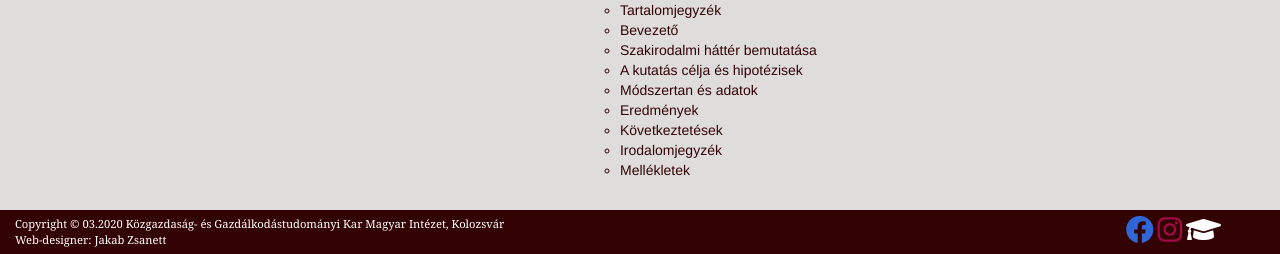
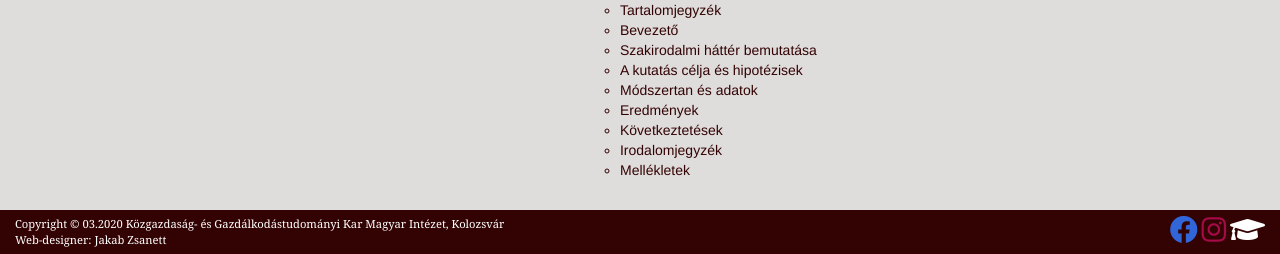
Before and after one commit to zsanett28/Thesis_presentation_for_students, a PHP site: page /Szakdolgozat.html in a window 1280 px wide. Shown: the part 834-1088 px from the top of the page. Run offline with PHP 8.4, Linux system fonts and the light colour scheme.

Commit message:
icons correct arrange

```diff
--- a/Fontos_datumok.html
+++ b/Fontos_datumok.html
@@ -123,11 +123,11 @@
 
     <footer class="container-fluid">
         <div class="row">
-            <div class="col-sm-10 footer-text">
+            <div class="col-sm-9 footer-text">
                 <p><a href="Kezdooldal.html">Copyright © 03.2020 Közgazdaság- és Gazdálkodástudományi Kar Magyar Intézet, Kolozsvár</a></p>
                 <p>Web-designer: Jakab Zsanett</p>
             </div>
-            <div class="col-sm-2 text-center footer-icons">
+            <div class="col-sm-3 footer-icons">
                 <a href="https://www.facebook.com/bbte.kozgaz/" target="_blank"><i class="fab fa-facebook fa-2x"></i></a>
                 <a href="https://www.instagram.com/bbte.kozgaz/" target="_blank"><i class="fab fa-instagram fa-2x"></i></a>
                 <a href="https://www.ubbcluj.ro/hu/" target="_blank"><i class="fas fa-graduation-cap fa-2x"></i></a>
--- a/Kapcsolat.html
+++ b/Kapcsolat.html
@@ -88,11 +88,11 @@
 
     <footer class="container-fluid">
         <div class="row">
-            <div class="col-sm-10 footer-text">
+            <div class="col-sm-9 footer-text">
                 <p><a href="Kezdooldal.html">Copyright © 03.2020 Közgazdaság- és Gazdálkodástudományi Kar Magyar Intézet, Kolozsvár</a></p>
                 <p>Web-designer: Jakab Zsanett</p>
             </div>
-            <div class="col-sm-2 text-center footer-icons">
+            <div class="col-sm-3 footer-icons">
                 <a href="https://www.facebook.com/bbte.kozgaz/" target="_blank"><i class="fab fa-facebook fa-2x"></i></a>
                 <a href="https://www.instagram.com/bbte.kozgaz/" target="_blank"><i class="fab fa-instagram fa-2x"></i></a>
                 <a href="https://www.ubbcluj.ro/hu/" target="_blank"><i class="fas fa-graduation-cap fa-2x"></i></a>
--- a/Kezdooldal.html
+++ b/Kezdooldal.html
@@ -106,11 +106,11 @@
 
     <footer class="container-fluid">
         <div class="row">
-            <div class="col-sm-10 footer-text">
+            <div class="col-sm-9 footer-text">
                 <p><a href="Kezdooldal.html">Copyright © 03.2020 Közgazdaság- és Gazdálkodástudományi Kar Magyar Intézet, Kolozsvár</a></p>
                 <p>Web-designer: Jakab Zsanett</p>
             </div>
-            <div class="col-sm-2 text-center footer-icons">
+            <div class="col-sm-3 footer-icons">
                 <a href="https://www.facebook.com/bbte.kozgaz/" target="_blank"><i class="fab fa-facebook fa-2x"></i></a>
                 <a href="https://www.instagram.com/bbte.kozgaz/" target="_blank"><i class="fab fa-instagram fa-2x"></i></a>
                 <a href="https://www.ubbcluj.ro/hu/" target="_blank"><i class="fas fa-graduation-cap fa-2x"></i></a>
--- a/Szakdolgozat.html
+++ b/Szakdolgozat.html
@@ -149,11 +149,11 @@
 
     <footer class="container-fluid">
         <div class="row">
-            <div class="col-sm-10 footer-text">
+            <div class="col-sm-9 footer-text">
                 <p><a href="Kezdooldal.html">Copyright © 03.2020 Közgazdaság- és Gazdálkodástudományi Kar Magyar Intézet, Kolozsvár</a></p>
                 <p>Web-designer: Jakab Zsanett</p>
             </div>
-            <div class="col-sm-2 text-center footer-icons">
+            <div class="col-sm-3 footer-icons">
                 <a href="https://www.facebook.com/bbte.kozgaz/" target="_blank"><i class="fab fa-facebook fa-2x"></i></a>
                 <a href="https://www.instagram.com/bbte.kozgaz/" target="_blank"><i class="fab fa-instagram fa-2x"></i></a>
                 <a href="https://www.ubbcluj.ro/hu/" target="_blank"><i class="fas fa-graduation-cap fa-2x"></i></a>
--- a/css/Szakdolgozat.css
+++ b/css/Szakdolgozat.css
@@ -507,10 +507,8 @@ footer{
     text-decoration: none;
 }
 
-.footer-icons a, .footer-icons i {
-    display: inline-block;
-    vertical-align: middle;
-    float: none;
+.footer-icons {
+    text-align: right;
 }
 
 .fa-facebook {
@@ -525,10 +523,14 @@ footer{
     color: white;
 }
 
-@media (max-width: 770px) {
+@media (max-width: 767px) {
 
     .footer-text p{
         display: none;
+    }
+    .footer-icons {
+        position: relative;
+        text-align: center;
     }
 
 }
```
